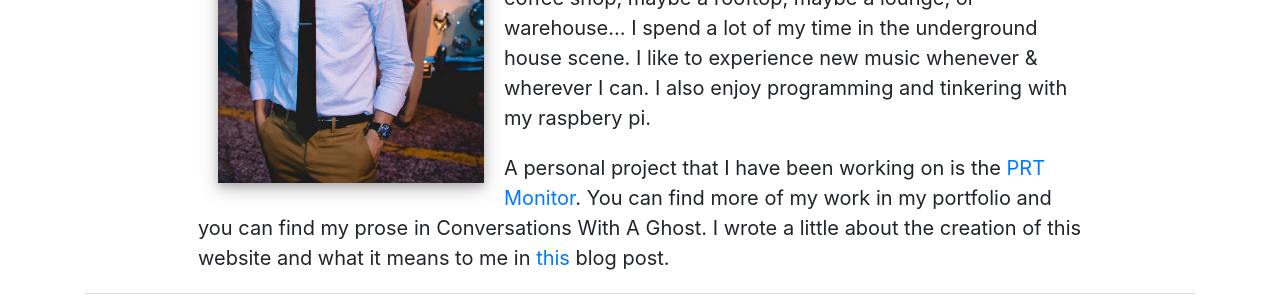
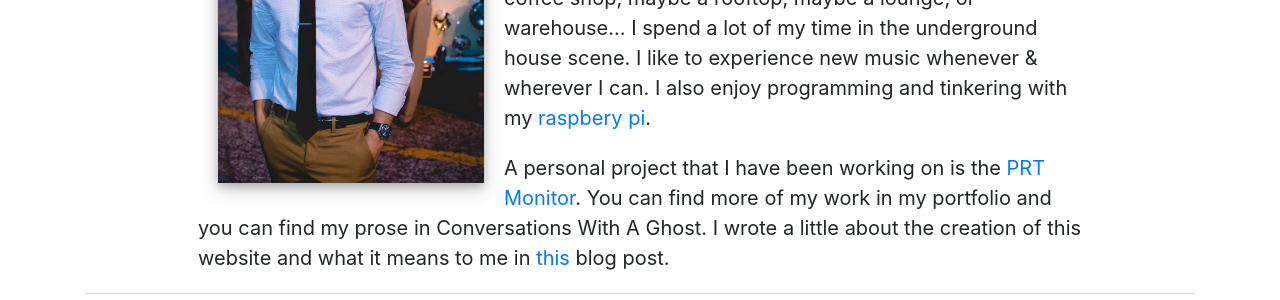
Before and after one commit to rainerdeal/rainerdeal.github.io, a Jekyll site: the page built from about.md, in a window 1280 px wide. Shown: the part 1314-1614 px from the top of the page. Built offline with Jekyll 4.4.1, drawn with Linux system fonts in a browser that asks for light colours; part of the change alters nothing that is shown; some of the changed text lies outside the part shown.

```diff
--- a/_includes/soundcloud.html
+++ b/_includes/soundcloud.html
@@ -1,4 +1 @@
 <iframe width="100%" height="166" scrolling="no" frameborder="no" allow="autoplay" src="{{ page.soundcloud }}&auto_play=false&buying=false&sharing=false&download=false&show_artwork=true&show_playcount=false&show_user=false&hide_related=true&show_comments=false&show_reposts=false&show_teaser=true"></iframe>
-
-<!-- default settings -->
-<!-- &auto_play=false&buying=false&sharing=false&download=false&show_artwork=true&show_playcount=false&show_user=false&hide_related=true&show_comments=false&show_reposts=false&show_teaser=true -->
--- a/about.md
+++ b/about.md
@@ -9,6 +9,6 @@ I'm a software developer 💻 from Washington, DC.
 
 I grew up in [Shepherdstown](http://shepherdstown.info), WV, which is a very small town in the suburbs of DC and graduated from [West Virginia University](https://www.wvu.edu) (Morgantown, WV). Right now, I work as a web developer for [Marriott International](https://www.marriott.com/marriott/aboutmarriott.mi) and I absolutely love it!
 
-You can usually find me somewhere downtown, maybe a coffee shop, maybe a rooftop, maybe a lounge, or warehouse... I spend a lot of my time in the underground house scene. I like to experience new music whenever & wherever I can. I also enjoy programming and tinkering with my raspbery pi.
+You can usually find me somewhere downtown, maybe a coffee shop, maybe a rooftop, maybe a lounge, or warehouse... I spend a lot of my time in the underground house scene. I like to experience new music whenever & wherever I can. I also enjoy programming and tinkering with my [raspbery pi](https://www.raspberrypi.org).
 
 A personal project that I have been working on is the [PRT Monitor](http://www.thedaonline.com/news/bot-account-can-tell-when-prt-is-down-within-five/article_940d3182-ba3d-11e8-a305-d7d8e3af9f55.html). You can find more of my work in my portfolio and you can find my prose in Conversations With A Ghost. I wrote a little about the creation of this website and what it means to me in [this]({{ site.baseurl }}{% post_url 2018-10-23-Ghost-in-the-Shell %}) blog post.
```
Also changed, not shown: styles/main.css (line endings or trailing spaces).
